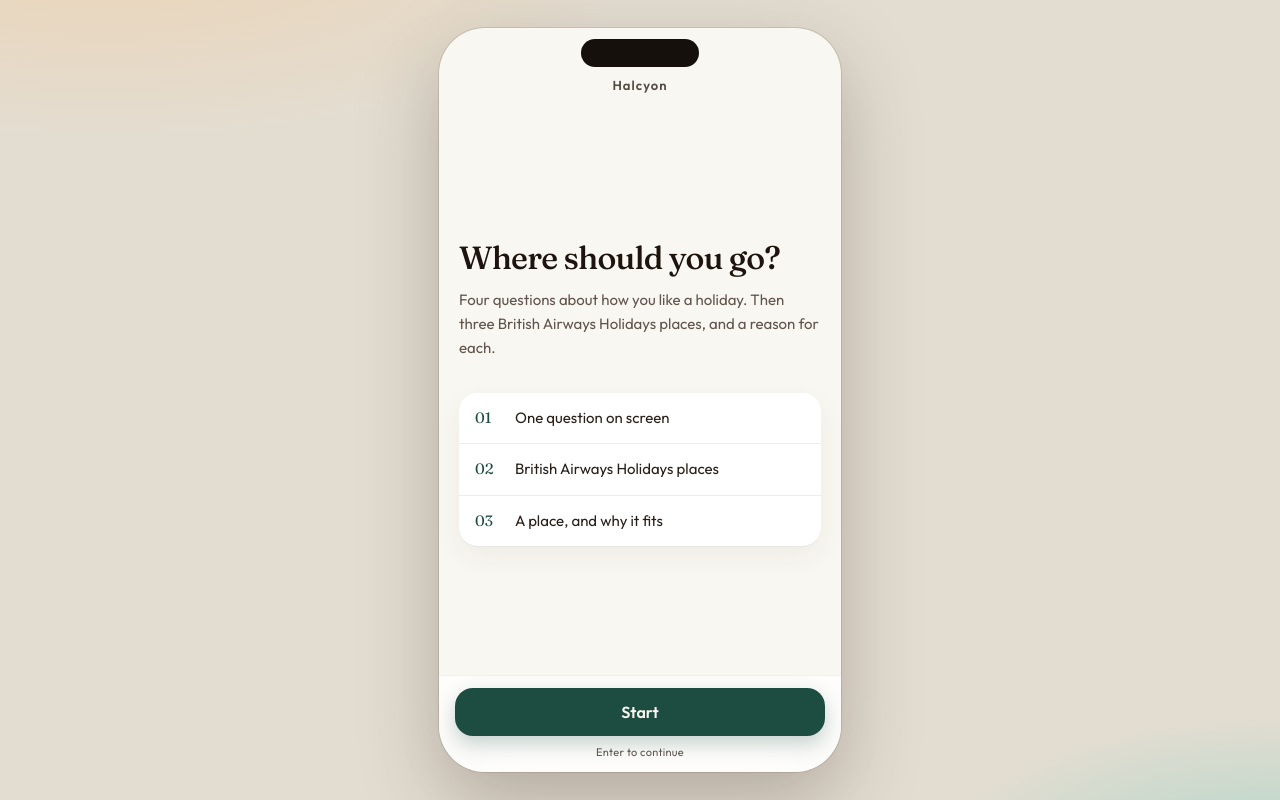
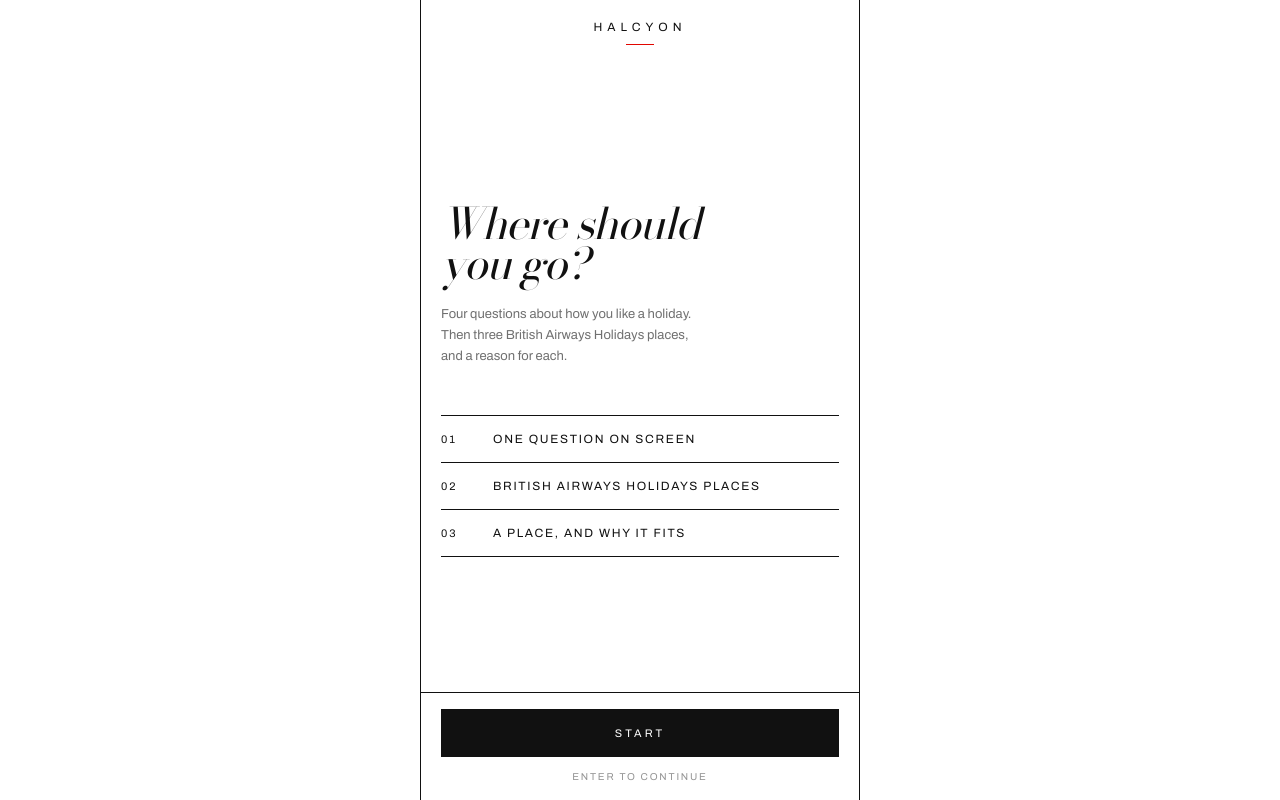
Before and after one commit to Younus-Choudhury/halcyon, a Next.js app: page / in a window 1280 px wide. Built offline with nearby package versions, Linux system fonts and the light colour scheme.

Commit message:
Restyle Halcyon as a black-and-white fashion app.
The phone frame, rounded cards, and soft type are gone. Questions and the shortlist now sit in a sharp editorial column.

Co-authored-by: choudhuryya <choudhuryya@gmail.com>

```diff
--- a/src/app/globals.css
+++ b/src/app/globals.css
@@ -7,9 +7,9 @@
 @theme inline {
   --color-background: var(--background);
   --color-foreground: var(--foreground);
-  --font-sans: var(--font-outfit), ui-sans-serif, system-ui, sans-serif;
+  --font-sans: var(--font-archivo), "Helvetica Neue", Helvetica, Arial, sans-serif;
   --font-mono: ui-monospace, monospace;
-  --font-heading: var(--font-fraunces), ui-serif, Georgia, serif;
+  --font-heading: var(--font-bodoni), Didot, "Bodoni MT", serif;
   --color-mark: oklch(0.55 0.14 35);
   --color-sidebar-ring: var(--sidebar-ring);
   --color-sidebar-border: var(--sidebar-border);
@@ -50,18 +50,18 @@
 }
 
 :root {
-  --background: oklch(0.965 0.012 85);
-  --foreground: oklch(0.25 0.02 55);
+  --background: #ffffff;
+  --foreground: #111111;
   --card: oklch(0.985 0.008 90);
   --card-foreground: oklch(0.25 0.02 55);
   --popover: oklch(0.985 0.008 90);
   --popover-foreground: oklch(0.25 0.02 55);
-  --primary: oklch(0.38 0.055 175);
-  --primary-foreground: oklch(0.97 0.01 90);
+  --primary: #111111;
+  --primary-foreground: #ffffff;
   --secondary: oklch(0.93 0.018 80);
   --secondary-foreground: oklch(0.28 0.02 55);
   --muted: oklch(0.94 0.014 85);
-  --muted-foreground: oklch(0.46 0.02 55);
+  --muted-foreground: #6a6a6a;
   --accent: oklch(0.93 0.025 75);
   --accent-foreground: oklch(0.28 0.03 45);
   --destructive: oklch(0.577 0.245 27.325);
@@ -132,112 +132,57 @@
 
 @layer components {
 .halcyon-stage {
-  min-height: 100dvh;
-  background:
-    radial-gradient(ellipse 80% 50% at 8% -10%, oklch(0.88 0.05 72) 0%, transparent 55%),
-    radial-gradient(ellipse 55% 40% at 100% 110%, oklch(0.84 0.045 175) 0%, transparent 52%),
-    oklch(0.9 0.018 85);
+  display: flex;
+  height: 100dvh;
+  justify-content: center;
+  overflow: hidden;
+  background: #fff;
+  color: #111;
 }
 
-.halcyon-phone {
+.halcyon-frame {
   display: flex;
   width: 100%;
+  max-width: 440px;
   height: 100dvh;
-  max-height: 100dvh;
   flex-direction: column;
   overflow: hidden;
-  background: oklch(0.975 0.008 92);
-  color: var(--foreground);
-}
-
-.halcyon-island {
-  display: none;
+  background: #fff;
 }
 
 @media (min-width: 640px) {
-  .halcyon-stage {
-    display: flex;
-    align-items: center;
-    justify-content: center;
-    padding: 28px 16px;
-  }
-
-  .halcyon-phone {
-    position: relative;
-    width: 402px;
-    height: min(860px, calc(100dvh - 56px));
-    overflow: hidden;
-    border-radius: 46px;
-    box-shadow:
-      0 0 0 1px oklch(0.28 0.02 60 / 0.12),
-      0 30px 80px oklch(0.28 0.03 50 / 0.28);
-  }
-
-  .halcyon-island {
-    position: absolute;
-    top: 11px;
-    left: 50%;
-    z-index: 30;
-    display: block;
-    width: 118px;
-    height: 28px;
-    transform: translateX(-50%);
-    border-radius: 999px;
-    background: oklch(0.18 0.012 60);
-    pointer-events: none;
+  .halcyon-frame {
+    border-right: 1px solid #111;
+    border-left: 1px solid #111;
   }
 }
 
 @keyframes step-forward {
   from {
     opacity: 0;
-    transform: translate3d(22px, 10px, 0);
   }
   to {
     opacity: 1;
-    transform: none;
   }
 }
 
 @keyframes step-back {
   from {
     opacity: 0;
-    transform: translate3d(-22px, 10px, 0);
   }
   to {
     opacity: 1;
-    transform: none;
   }
 }
 
-.step-forward {
-  animation: step-forward 0.46s cubic-bezier(0.16, 1, 0.3, 1);
-}
-
+.step-forward,
 .step-back {
-  animation: step-back 0.46s cubic-bezier(0.16, 1, 0.3, 1);
-}
-
-@keyframes search-pulse {
-  0%,
-  100% {
-    opacity: 0.35;
-    transform: scale(0.8);
-  }
-  50% {
-    opacity: 1;
-    transform: scale(1);
-  }
-}
-
-.search-dot {
-  animation: search-pulse 1.15s ease-in-out infinite;
+  animation: step-forward 0.28s ease;
 }
 
 @media (prefers-reduced-motion: reduce) {
   .step-forward,
-  .step-back,
-  .search-dot {
+  .step-back {
     animation: none;
   }
 }
--- a/src/app/layout.tsx
+++ b/src/app/layout.tsx
@@ -1,15 +1,16 @@
 import type { Metadata, Viewport } from "next";
-import { Fraunces, Outfit } from "next/font/google";
+import { Archivo, Bodoni_Moda } from "next/font/google";
 import "./globals.css";
 
-const outfit = Outfit({
+const archivo = Archivo({
   subsets: ["latin"],
-  variable: "--font-outfit",
+  variable: "--font-archivo",
 });
 
-const fraunces = Fraunces({
+const bodoni = Bodoni_Moda({
   subsets: ["latin"],
-  variable: "--font-fraunces",
+  style: ["normal", "italic"],
+  variable: "--font-bodoni",
 });
 
 export const metadata: Metadata = {
@@ -19,7 +20,7 @@ export const metadata: Metadata = {
 };
 
 export const viewport: Viewport = {
-  themeColor: "#f6f3ec",
+  themeColor: "#ffffff",
   width: "device-width",
   initialScale: 1,
   viewportFit: "cover",
@@ -27,11 +28,8 @@ export const viewport: Viewport = {
 
 export default function RootLayout({ children }: LayoutProps<"/">) {
   return (
-    <html
-      lang="en"
-      className={`${outfit.variable} ${fraunces.variable} h-full antialiased`}
-    >
-      <body className="min-h-dvh bg-[#e6dfd2] text-foreground">{children}</body>
+    <html lang="en" className={`${archivo.variable} ${bodoni.variable} h-full antialiased`}>
+      <body className="min-h-dvh bg-white text-[#111]">{children}</body>
     </html>
   );
 }
--- a/src/app/page.tsx
+++ b/src/app/page.tsx
@@ -3,8 +3,7 @@ import { Desk } from "@/components/desk";
 export default function Home() {
   return (
     <div className="halcyon-stage">
-      <div className="halcyon-phone">
-        <div className="halcyon-island" aria-hidden />
+      <div className="halcyon-frame">
         <Desk />
       </div>
     </div>
--- a/src/components/desk.tsx
+++ b/src/components/desk.tsx
@@ -8,7 +8,6 @@ import {
   type Personality,
   type PlacePick,
 } from "@/lib/personality-places";
-import { Check, ChevronLeft } from "lucide-react";
 
 const QUESTION_STEPS = ["pace", "company", "comfort", "plan"] as const;
 const STEPS = ["cover", ...QUESTION_STEPS] as const;
@@ -220,30 +219,30 @@ export function Desk() {
   const footerDisabled = phase === "flow" && step !== "cover" && !ready(step, answers);
 
   return (
-    <div className="flex min-h-0 flex-1 flex-col">
-      <header className="z-10 shrink-0 px-4 pt-[max(0.7rem,env(safe-area-inset-top))] sm:pt-12">
-        <div className="grid grid-cols-[5.2rem_minmax(0,1fr)_5.2rem] items-center">
+    <div className="flex min-h-0 flex-1 flex-col bg-white text-[#111]">
+      <header className="z-10 shrink-0 px-5 pt-[max(1.1rem,env(safe-area-inset-top))]">
+        <div className="grid grid-cols-[4.5rem_minmax(0,1fr)_4.5rem] items-end">
           {canGoBack ? (
             <button
               type="button"
               onClick={goBack}
-              className="flex items-center gap-0.5 justify-self-start text-[15px] font-medium text-primary active:opacity-60"
+              className="justify-self-start pb-1 text-[11px] tracking-[0.22em] uppercase active:opacity-50"
             >
-              <ChevronLeft className="size-5" aria-hidden />
               Back
             </button>
           ) : (
             <span />
           )}
-          <p className="truncate text-center text-[13px] font-semibold tracking-[0.08em] text-foreground/80">
-            {phase === "results" ? "Shortlist" : "Halcyon"}
-          </p>
-          <p className="justify-self-end text-[13px] font-medium text-muted-foreground tabular-nums">
-            {questionIndex ? `${questionIndex} / 4` : ""}
+          <div className="flex flex-col items-center">
+            <p className="text-[12px] tracking-[0.42em] uppercase">Halcyon</p>
+            <span className="mt-2 h-px w-7 bg-[#e10600]" aria-hidden />
+          </div>
+          <p className="justify-self-end pb-1 text-[11px] tracking-[0.18em] tabular-nums">
+            {questionIndex ? `${String(questionIndex).padStart(2, "0")} / 04` : phase === "results" ? "04 / 04" : ""}
           </p>
         </div>
         <div
-          className={`mt-3 h-1 overflow-hidden rounded-full bg-black/10 ${showProgress ? "" : "invisible"}`}
+          className={`mt-4 h-px bg-black/15 ${showProgress ? "" : "invisible"}`}
           role="progressbar"
           aria-valuemin={0}
           aria-valuemax={100}
@@ -251,7 +250,7 @@ export function Desk() {
           aria-label="Questions answered"
         >
           <div
-            className="h-full rounded-full bg-primary transition-[width] duration-500 ease-out"
+            className="h-px bg-[#111] transition-[width] duration-500 ease-out"
             style={{ width: `${Math.round(progress * 100)}%` }}
           />
         </div>
@@ -260,25 +259,25 @@ export function Desk() {
       <div ref={scrollerRef} className="min-h-0 flex-1 overflow-y-auto">
         <div
           key={`${phase}-${step}`}
-          className={`px-5 py-6 ${phase === "flow" ? "flex min-h-full flex-col justify-center" : ""} ${
+          className={`px-5 pt-10 pb-8 ${phase === "flow" ? "flex min-h-full flex-col justify-center" : ""} ${
             direction === "back" ? "step-back" : "step-forward"
           }`}
         >
           <h1
             ref={headingRef}
             tabIndex={-1}
-            className="font-heading text-[2rem] leading-[1.12] font-medium tracking-tight text-balance text-[oklch(0.2_0.02_55)] outline-none"
+            className="font-heading text-[2.7rem] leading-[0.92] font-normal tracking-[-0.03em] text-balance text-[#111] italic outline-none"
           >
             {prompt}
           </h1>
           {support ? (
-            <p className="mt-3 text-[15px] leading-relaxed text-muted-foreground">{support}</p>
+            <p className="mt-5 max-w-[34ch] text-[13px] leading-relaxed text-[#111]/60">{support}</p>
           ) : null}
 
           {phase === "flow" && step === "cover" ? <CoverNotes /> : null}
 
           {choices ? (
-            <div className="mt-7 flex flex-col gap-2.5" role="radiogroup" aria-label={prompt}>
+            <div className="mt-10 border-t border-[#111]" role="radiogroup" aria-label={prompt}>
               {choices.map((choice, index) => (
                 <button
                   key={choice.id}
@@ -286,30 +285,17 @@ export function Desk() {
                   role="radio"
                   aria-checked={choice.selected}
                   onClick={() => choose(choice.next)}
-                  className={`flex w-full items-center gap-3 rounded-[1.15rem] px-3.5 py-3.5 text-left transition-[transform,background-color,color,box-shadow] duration-200 active:scale-[0.985] ${
-                    choice.selected
-                      ? "bg-primary text-primary-foreground shadow-[0_10px_28px_oklch(0.38_0.055_175_/_0.28)]"
-                      : "bg-white text-foreground shadow-[0_1px_0_oklch(0.2_0.02_60_/_0.04),0_10px_28px_oklch(0.3_0.02_60_/_0.06)]"
+                  className={`flex w-full items-baseline gap-4 border-b border-[#111] px-1 py-4 text-left ${
+                    choice.selected ? "bg-[#111] text-white" : "bg-white text-[#111]"
                   }`}
                 >
-                  <span
-                    className={`flex size-7 shrink-0 items-center justify-center rounded-[0.55rem] text-[12px] font-semibold ${
-                      choice.selected ? "bg-white/18" : "bg-foreground/[0.06] text-foreground/70"
-                    }`}
-                  >
-                    {letter(index)}
-                  </span>
+                  <span className="w-6 shrink-0 text-[11px] tracking-[0.18em]">{letter(index)}</span>
                   <span className="min-w-0 flex-1">
-                    <span className="block text-[16px] leading-tight font-medium">{choice.label}</span>
-                    <span
-                      className={`mt-0.5 block text-[13px] leading-snug ${
-                        choice.selected ? "text-primary-foreground/75" : "text-muted-foreground"
-                      }`}
-                    >
+                    <span className="block text-[13px] tracking-[0.16em] uppercase">{choice.label}</span>
+                    <span className={`mt-1 block text-[12px] leading-snug ${choice.selected ? "text-white/65" : "text-[#111]/55"}`}>
                       {choice.hint}
                     </span>
                   </span>
-                  {choice.selected ? <Check className="size-4 shrink-0" aria-hidden /> : null}
                 </button>
               ))}
             </div>
@@ -319,7 +305,7 @@ export function Desk() {
         </div>
       </div>
 
-      <div className="shrink-0 border-t border-black/5 bg-white/75 px-4 pt-3 pb-[max(0.75rem,env(safe-area-inset-bottom))] backdrop-blur-xl">
+      <div className="shrink-0 border-t border-[#111] bg-white px-5 pt-4 pb-[max(1rem,env(safe-area-inset-bottom))]">
         <button
           type="button"
           disabled={footerDisabled}
@@ -330,19 +316,13 @@ export function Desk() {
             }
             goForward();
           }}
-          className="flex h-12 w-full items-center justify-center rounded-2xl bg-primary text-[16px] font-semibold text-primary-foreground shadow-[0_8px_20px_oklch(0.38_0.055_175_/_0.25)] transition-transform active:scale-[0.99] disabled:opacity-40"
+          className="flex h-12 w-full items-center justify-center bg-[#111] text-[11px] tracking-[0.28em] text-white uppercase disabled:opacity-30"
         >
           {continueLabel}
         </button>
-        {phase === "flow" ? (
-          <p className="mt-2 hidden text-center text-[11px] tracking-wide text-muted-foreground sm:block">
-            {choices ? "A to choose  ·  Enter to continue" : "Enter to continue"}
-          </p>
-        ) : (
-          <p className="mt-2 hidden text-center text-[11px] tracking-wide text-muted-foreground sm:block">
-            Back changes the last answer
-          </p>
-        )}
+        <p className={`mt-3 text-center text-[10px] tracking-[0.18em] text-[#111]/45 uppercase ${phase === "results" ? "" : "hidden sm:block"}`}>
+          {phase === "results" ? "Back changes the last answer" : choices ? "A to choose  ·  Enter to continue" : "Enter to continue"}
+        </p>
       </div>
     </div>
   );
@@ -373,14 +353,11 @@ function CoverNotes() {
     ["03", "A place, and why it fits"],
   ];
   return (
-    <ul className="mt-8 overflow-hidden rounded-[1.15rem] bg-white shadow-[0_1px_0_oklch(0.2_0.02_60_/_0.04),0_10px_28px_oklch(0.3_0.02_60_/_0.06)]">
-      {notes.map(([index, line], noteIndex) => (
-        <li
-          key={index}
-          className={`flex items-center gap-3 px-4 py-3.5 ${noteIndex < notes.length - 1 ? "border-b border-foreground/8" : ""}`}
-        >
-          <span className="w-7 font-heading text-[15px] text-primary">{index}</span>
-          <span className="text-[15px]">{line}</span>
+    <ul className="mt-12 border-t border-[#111]">
+      {notes.map(([index, line]) => (
+        <li key={index} className="flex items-baseline gap-6 border-b border-[#111] py-3.5">
+          <span className="w-7 text-[11px] tracking-[0.18em]">{index}</span>
+          <span className="text-[12px] tracking-[0.14em] uppercase">{line}</span>
         </li>
       ))}
     </ul>
@@ -389,20 +366,19 @@ function CoverNotes() {
 
 function Shortlist({ picks }: { picks: PlacePick[] }) {
   return (
-    <ol className="mt-6 flex flex-col gap-3">
+    <ol className="mt-10 border-t border-[#111]">
       {picks.map((pick, index) => (
-        <li
-          key={pick.place}
-          className="rounded-[1.15rem] bg-white px-4 py-4 shadow-[0_1px_0_oklch(0.2_0.02_60_/_0.04),0_10px_28px_oklch(0.3_0.02_60_/_0.06)]"
-        >
-          <p className="text-[11px] font-semibold tracking-[0.16em] text-muted-foreground uppercase">
-            {String(index + 1).padStart(2, "0")} · British Airways Holidays
+        <li key={pick.place} className="border-b border-[#111] py-8">
+          <p className="text-[10px] tracking-[0.28em] uppercase">
+            {String(index + 1).padStart(2, "0")}
+            <span className="text-[#e10600]"> / </span>
+            British Airways Holidays
           </p>
-          <h2 className="mt-1 font-heading text-[1.7rem] leading-tight font-medium tracking-tight text-[oklch(0.2_0.02_55)]">
+          <h2 className="mt-3 font-heading text-[3rem] leading-[0.9] font-normal tracking-[-0.03em] text-[#111] italic">
             {pick.place}
           </h2>
-          <p className="mt-3 text-[11px] font-semibold tracking-[0.16em] text-primary uppercase">Why this place</p>
-          <p className="mt-1.5 text-[15px] leading-relaxed text-foreground/80">{pick.why}</p>
+          <p className="mt-6 text-[10px] tracking-[0.28em] text-[#e10600] uppercase">Why this place</p>
+          <p className="mt-2 max-w-[36ch] text-[13px] leading-relaxed text-[#111]/75">{pick.why}</p>
         </li>
       ))}
     </ol>
```
